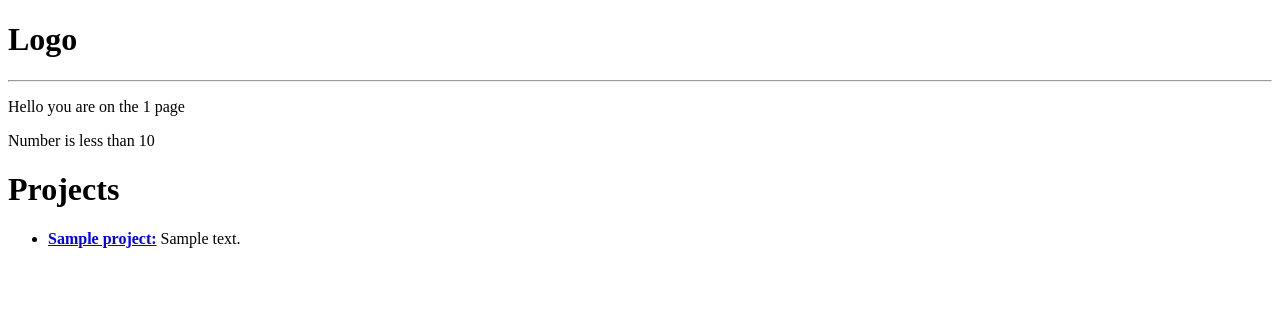
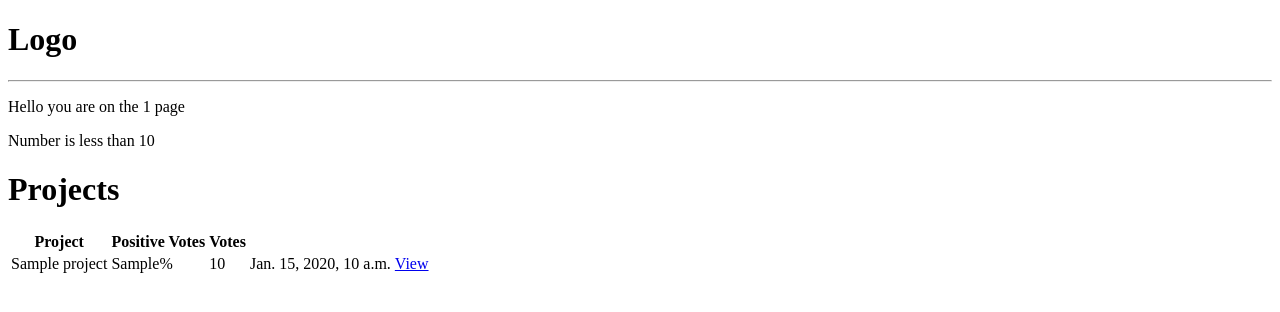
Before and after one commit to NetHead21/developer_search, a Django app: template dev_search/projects/templates/projects/projects.html in a window 1280 px wide. Shown: the top 312 px of the page. Run offline with Django 3.2, Linux system fonts and the light colour scheme; the template is opened without the code that fills it: most values are stand-ins (such as "Sample title", 1, 10 or a date in 2020).

Commit message:
Adding Data to the project database and viewing them in projects.html or single-project.html.

```diff
--- a/dev_search/projects/admin.py
+++ b/dev_search/projects/admin.py
@@ -1,6 +1,8 @@
 from django.contrib import admin
 
 # Register your models here.
-from .models import Project
+from .models import Project, Review, Tag
 
 admin.site.register(Project)
+admin.site.register(Review)
+admin.site.register(Tag)
--- a/dev_search/projects/models.py
+++ b/dev_search/projects/models.py
@@ -24,7 +24,7 @@ class Review(models.Model):
         ("down", "Down Vote"),
     )
     # owner
-    project = models.ForeignKey(Project, on_delete=models.CASCADE())
+    project = models.ForeignKey(Project, on_delete=models.CASCADE)
     body = models.TextField(null=True, blank=True)
     value = models.CharField(max_length=200, choices=VOTE_TYPE)
     created = models.DateTimeField(auto_now_add=True)
--- a/dev_search/projects/templates/projects/projects.html
+++ b/dev_search/projects/templates/projects/projects.html
@@ -11,11 +11,31 @@
     {% endif %}
 
     <h1>Projects</h1>
-    <ul>
+
+    <table>
+        <tr>
+            <th>Project</th>
+            <th>Positive Votes</th>
+            <th>Votes</th>
+            <th></th>
+        </tr>
+
         {% for project in projects %}
+        <tr>
+            <td>{{ project.title }}</td>
+            <td>{{ project.vote_ratio }}%</td>
+            <td>{{ project.vote_total }}</td>
+            <td>{{ project.created }}</td>
+            <td><a href="{% url 'project' project.id %}">View</a></td>
+        </tr>
+        {% endfor %}
+    </table>
+
+{#    <ul>#}
+{#        {% for project in projects %}#}
 {#            <li><b><a href="/project/{{ project.id }}">{{ project.title }}:</a></b> {{ project.description }}</li>#}
-            <li><b><a href="{% url 'project' project.id %}">{{ project.title }}:</a></b> {{ project.description }}</li>
-        {% endfor %}
-    </ul>
+{#            <li><b><a href="{% url 'project' project.id %}">{{ project.title }}:</a></b> {{ project.description }}</li>#}
+{#        {% endfor %}#}
+{#    </ul>#}
 
 {% endblock content %}
--- a/dev_search/projects/templates/projects/single-project.html
+++ b/dev_search/projects/templates/projects/single-project.html
@@ -4,6 +4,12 @@
     {% if project %}
         <h1>{{ project.title }}</h1>
         <br>
+        <hr>
+        {% for tag in tags %}
+            <span style="border:1px solid gray" >{{ tag }}</span>
+        {% endfor %}
+        <hr>
+
         <p>{{ project.description }}</p>
     {% else %}
         <p>Project doesn't exist yet.</p>
```
Also changed, not shown: dev_search/projects/views.py (+6 -7 lines), dev_search/db.sqlite3.
